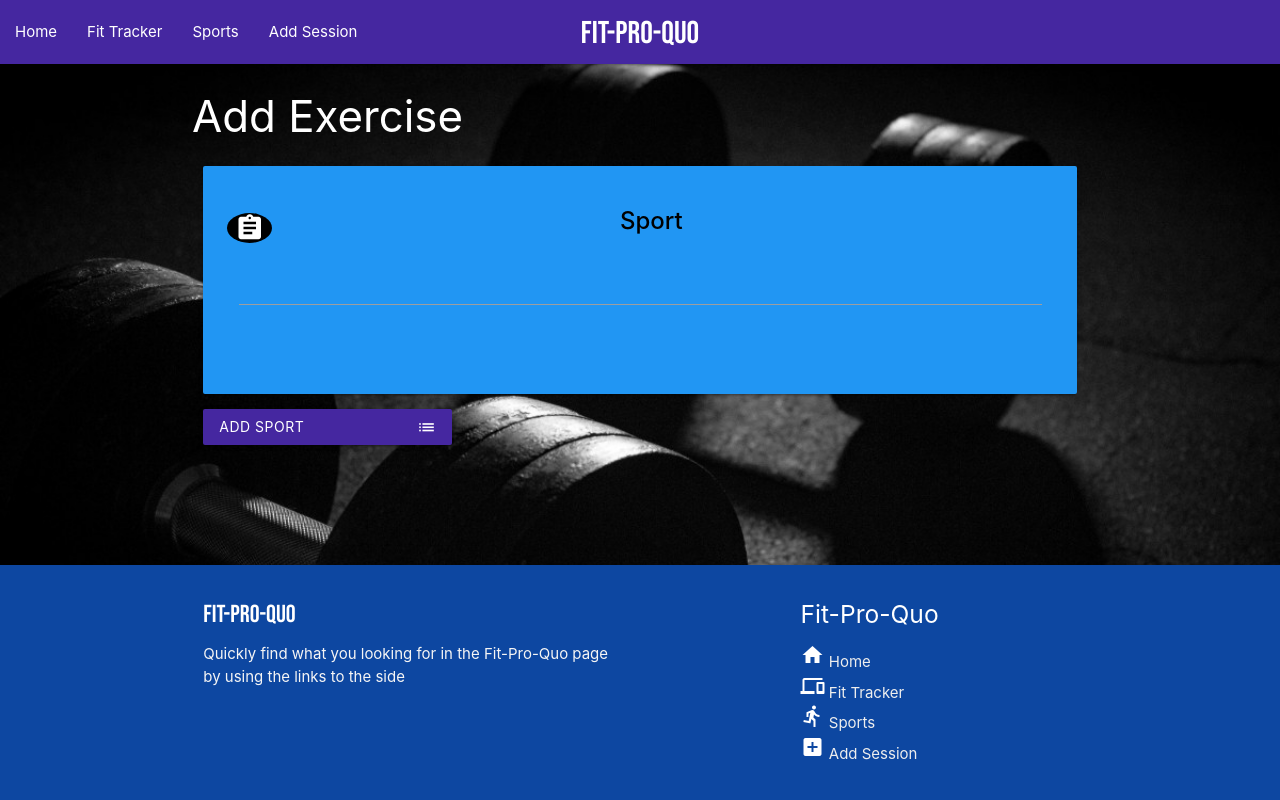
After one commit to grantymartin/fit-pro-quo, a Flask app: page /addsport in a window 1280 px wide. The commit adds this page. Run offline with Flask 2, Linux system fonts and the light colour scheme; data that the repository does not hold is empty; some libraries are stand-ins or nearby versions.

Commit message:
Add Sport function

```diff
--- a/app.py
+++ b/app.py
@@ -51,15 +51,26 @@ def update_action(action_id):
     })
     return redirect(url_for('fit_track'))
 
-@app.route('/sports')
-def sports():
-    return render_template("sports.html", action=mongo.db.action.find())
-
 @app.route('/delete_action/<action_id>')
 def delete_action(action_id):
     mongo.db.action_tracker.remove({'_id': ObjectId(action_id)})
     return redirect(url_for('fit_track'))
 
+@app.route('/sports')
+def sports():
+    return render_template("sports.html", action=mongo.db.action.find())
+
+@app.route('/addsport')
+def addsport():
+    return render_template('addsport.html', action=mongo.db.action.find())
+
+@app.route('/insert_sport', methods=['POST'])
+def insert_sport():
+    action = mongo.db.action
+    action_doc = {'action_name': request.form.get['action_name']}
+    action.insert_one(action_doc)
+    return redirect(url_for('sports'))
+
 if __name__ == '__main__':
     app.run(host=os.environ.get('IP'),
             port=int(os.environ.get('PORT')),
--- /dev/null
+++ b/templates/addsport.html
@@ -0,0 +1,31 @@
+{% extends 'base.html' %} {% block content %}
+
+<h3 class="white-text">
+    Add Exercise
+</h3>
+<div class="row">
+    <form class="col s12" action="{{url_for('insert_exercise') }}" method="POST" class="row">
+        <div class="card blue">
+            <div class="card-content white-text">
+                <div class="row">
+                    <div class="input-field col s12">
+                        <div>
+                            <i class="material-icons prefix black circle center">assignment</i>
+                            <label class="black-text card-title center-align"><strong>Sport</strong></label>
+                        </div>
+                        <div class="input-field col s12">
+                            <textarea id="action_name" name="action_name" type="tel" class="materialize-textarea"></textarea>
+                        </div>
+                    </div>
+                </div>
+            </div>
+        </div>
+
+        <button class="btn waves-effect waves-light deep-purple darken-3" type="submit">Add Sport
+            <i class="material-icons right">play_list</i>
+        </button>
+    </form>
+</div>
+
+<script src="https://cdnjs.cloudflare.com/ajax/libs/jquery/3.2.1/jquery.min.js"></script>
+{% endblock %}
--- a/templates/sports.html
+++ b/templates/sports.html
@@ -13,4 +13,5 @@
     </li>
     {% endfor %}
 </ul>
+<a href="{{url_for('addsport')}}" class="waves-effect waves-light btn deep-purple darken-3"><i class="material-icons right">create</i>Add Sport</a>
 {% endblock %}
```
Also changed, not shown: .c9/metadata/environment/app.py (+1 -1 lines), .c9/metadata/environment/templates/addexercise.html (+1 -1 lines), .c9/metadata/environment/templates/addsport.html (added, +1 -0 lines), .c9/metadata/environment/templates/base.html (+1 -1 lines), .c9/metadata/environment/templates/editaction.html (+1 -1 lines), .c9/metadata/environment/templates/fittrack.html (+1 -1 lines), .c9/metadata/environment/templates/home.html (+1 -1 lines), .c9/metadata/environment/templates/sports.html (+1 -1 lines), .c9/metadata/environment/static/css/style.css.
